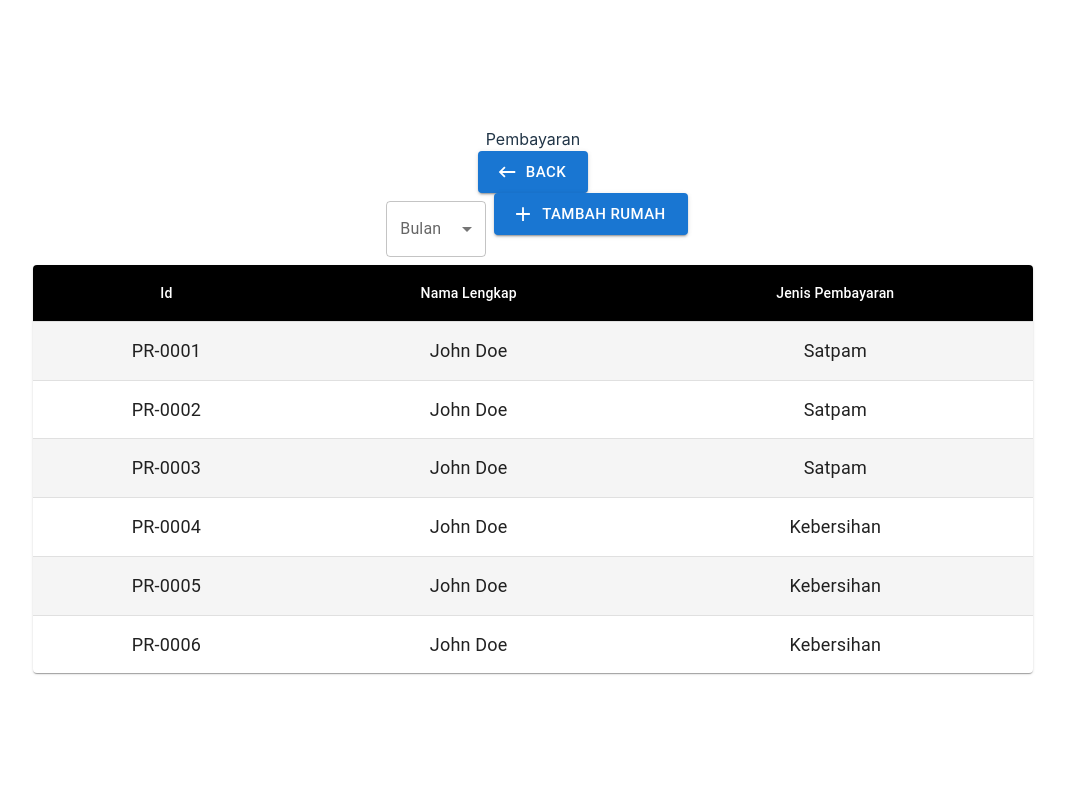
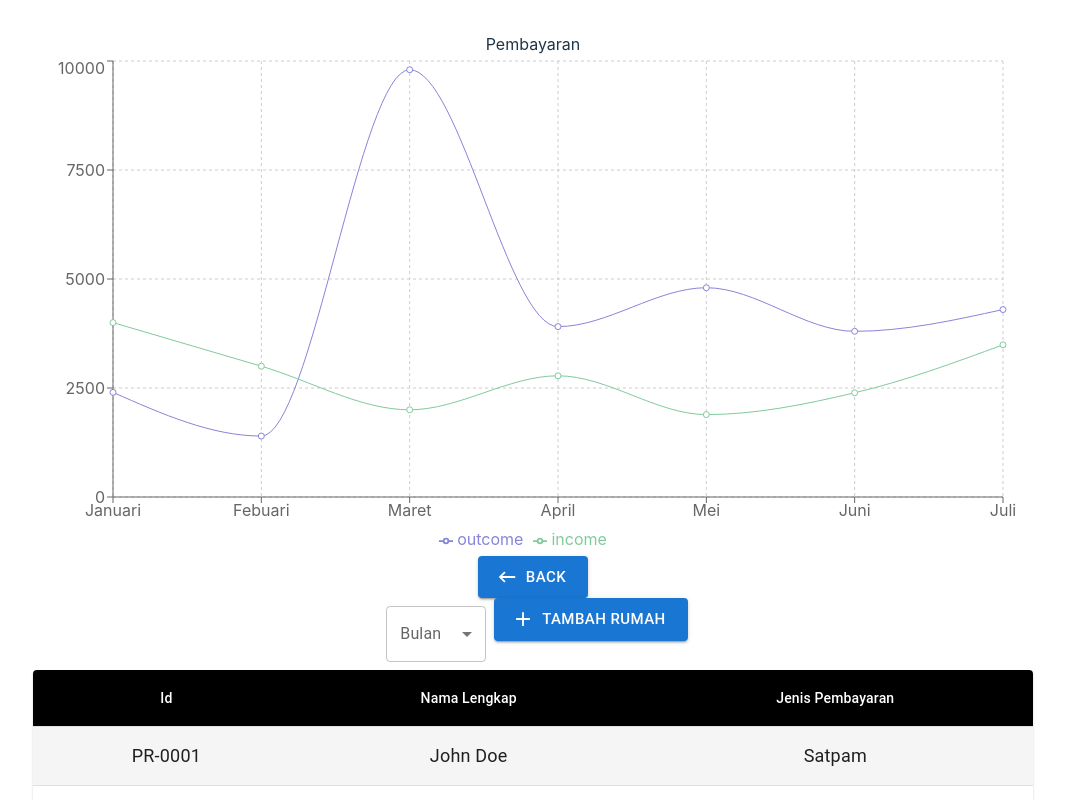
Before and after one commit to musyaffacm/perumahan-cerdas-fe, a React (Vite) app: page /payment in a window 1280 px wide. Shown: the top 800 px of the page, without its empty margins (107-1172 px from the left). Built offline with nearby package versions, Linux system fonts and the light colour scheme.

Commit message:
slicing-ui: payment graphic

```diff
--- a/src/pages/payment/Index.jsx
+++ b/src/pages/payment/Index.jsx
@@ -7,6 +7,7 @@ import PaymentTable from "./components/PaymentTable";
 import MonthSelect from "./components/MonthSelect";
 import CustomModal from "../../composnents/CustomModal";
 import PaymentForm from "./components/PaymentForm";
+import TransactionGraphic from "./components/TransactionGraphic";
 
 export default function Payment() {
   const navigate = useNavigate();
@@ -16,6 +17,7 @@ export default function Payment() {
       <div className="w-full text-center text-gray-950 font-bold text-5xl">
         Pembayaran
       </div>
+      <TransactionGraphic />
       <div className="w-full">
         <div className="w-full flex justify-between mb-5">
           <Button
--- /dev/null
+++ b/src/pages/payment/components/TransactionGraphic.jsx
@@ -0,0 +1,67 @@
+import {
+  CartesianGrid,
+  Legend,
+  Line,
+  LineChart,
+  Tooltip,
+  XAxis,
+  YAxis,
+} from "recharts";
+
+const SAMPLE_DATA = [
+  {
+    name: "Januari",
+    income: 4000,
+    outcome: 2400,
+  },
+  {
+    name: "Febuari",
+    income: 3000,
+    outcome: 1398,
+  },
+  {
+    name: "Maret",
+    income: 2000,
+    outcome: 9800,
+  },
+  {
+    name: "April",
+    income: 2780,
+    outcome: 3908,
+  },
+  {
+    name: "Mei",
+    income: 1890,
+    outcome: 4800,
+  },
+  {
+    name: "Juni",
+    income: 2390,
+    outcome: 3800,
+  },
+  {
+    name: "Juli",
+    income: 3490,
+    outcome: 4300,
+  },
+];
+
+const TransactionGraphic = () => {
+  return (
+    <LineChart
+      width={1000}
+      height={500}
+      data={SAMPLE_DATA}
+      margin={{ top: 5, right: 30, left: 20, bottom: 5 }}
+    >
+      <CartesianGrid strokeDasharray="3 3" />
+      <XAxis dataKey="name" />
+      <YAxis />
+      <Tooltip />
+      <Legend />
+      <Line type="monotone" dataKey="outcome" stroke="#8884d8" />
+      <Line type="monotone" dataKey="income" stroke="#82ca9d" />
+    </LineChart>
+  );
+};
+export default TransactionGraphic;
```
